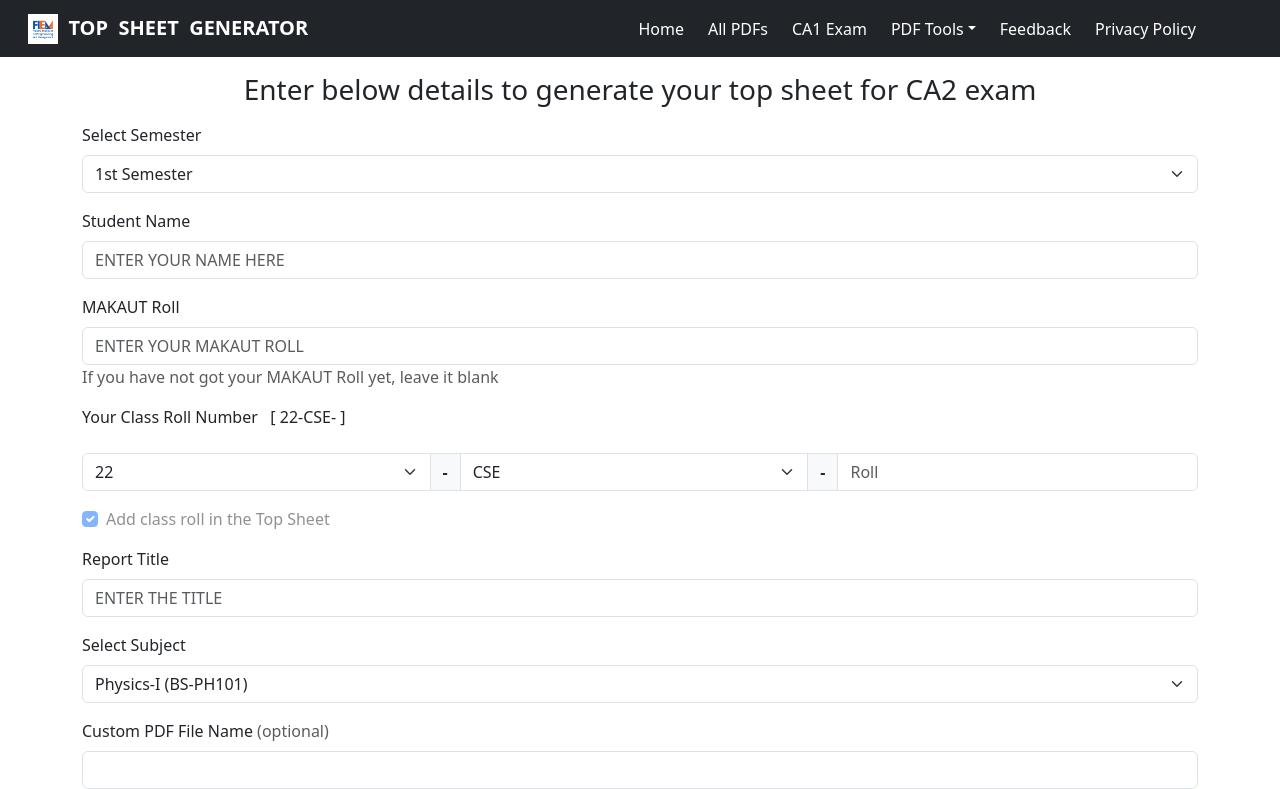
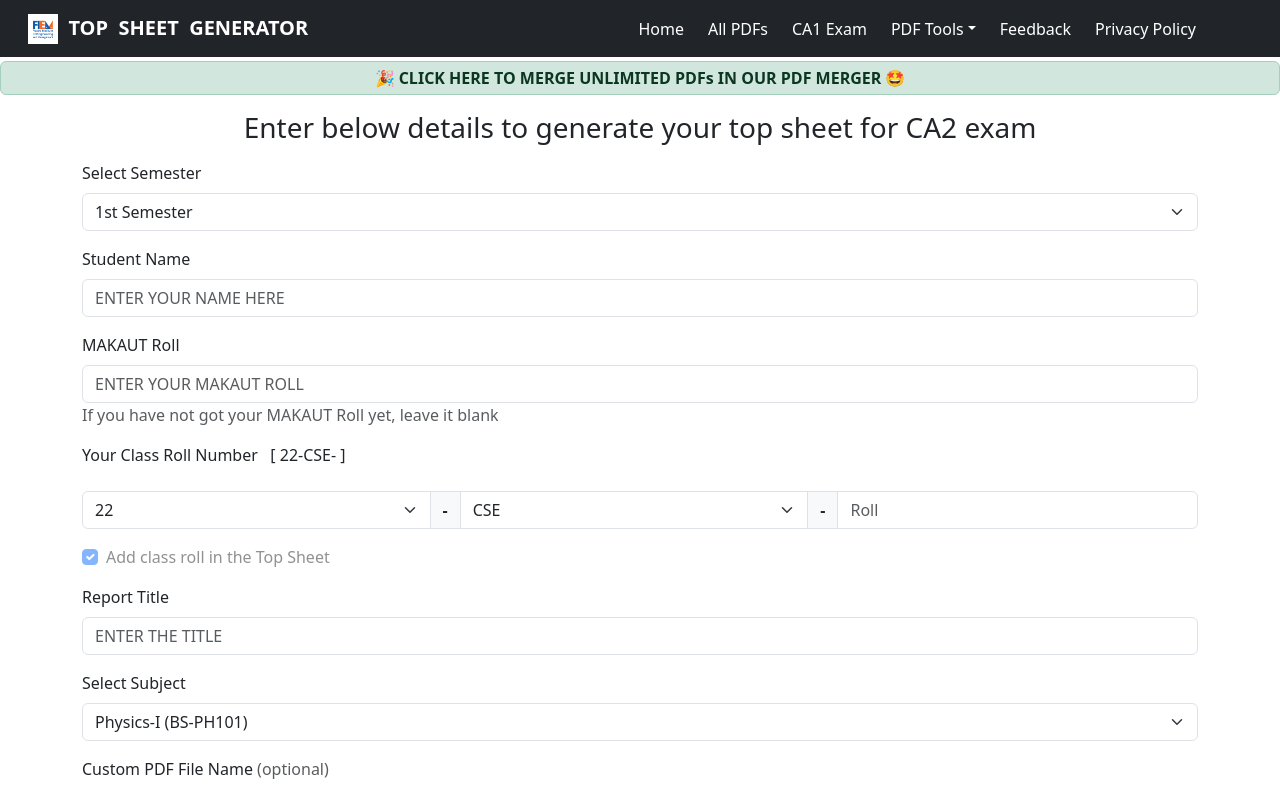
Before and after one commit to Saptarshi-Chakraborty/top-sheet-generator-frontend, a Next.js app: page / in a window 1280 px wide. Shown: the top 789 px of the page. Built offline with nearby package versions, Linux system fonts and the light colour scheme.

Commit message:
Added PDF Merger notice in home page body

```diff
--- a/components/home/Body.js
+++ b/components/home/Body.js
@@ -11,11 +11,11 @@ const Body = () => {
 
     return (
         <>
-            {/* <div className='notice'>
-                <Link href="/ca1" className="alert alert-danger alert-dismissible fw-bold fade show p-1 mt-1 mb-0 d-block text-center text-decoration-none" role="alert">
-                    🎉 Click here to Generate CA1 Top Sheets 🤩
+            <div className='notice'>
+                <Link href="/pdftools/pdf-merger" className="alert alert-success alert-dismissible fw-bold fade show p-1 mt-1 mb-0 d-block text-center text-decoration-none" role="alert">
+                    🎉 CLICK HERE TO MERGE UNLIMITED PDFs IN OUR PDF MERGER 🤩
                 </Link>
-            </div> */}
+            </div>
 
             <div className="container my-3">
                 <h3 className="text-center mb-3 main-heading">Enter below details to generate your top sheet for CA2 exam</h3>
```
